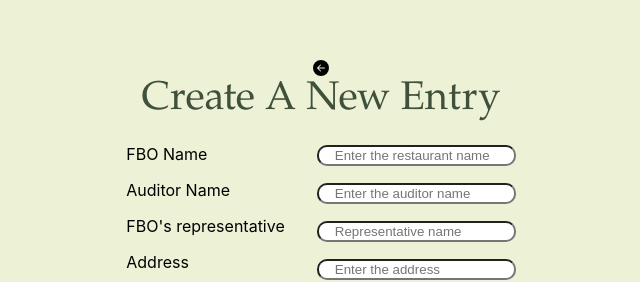
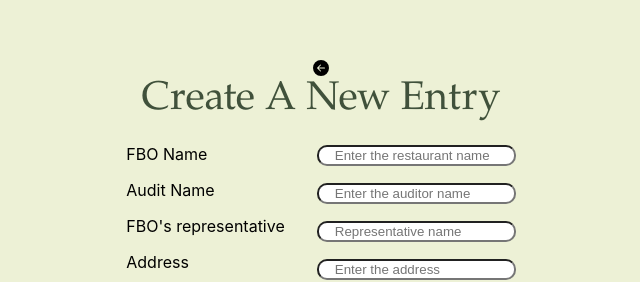
Before and after one commit to mahiptiwari1000/Audit-app, a React (Create React App) app: page /new-entry in a window 1280 px wide. Shown: the part 192-474 px from the top of the page, without its empty margins (319-959 px from the left). Built offline with nearby package versions, Linux system fonts and the light colour scheme.

Commit message:
Updated code

```diff
--- a/src/pages/dashboard/NewEntry.js
+++ b/src/pages/dashboard/NewEntry.js
@@ -12,7 +12,7 @@ const formFields = [
     placeholder: 'Enter the restaurant name'
   },
   {
-    question:"Auditor Name",
+    question:"Audit Name",
     inputType: "text",
     id:"auditorName",
     placeholder: "Enter the auditor name"
```
